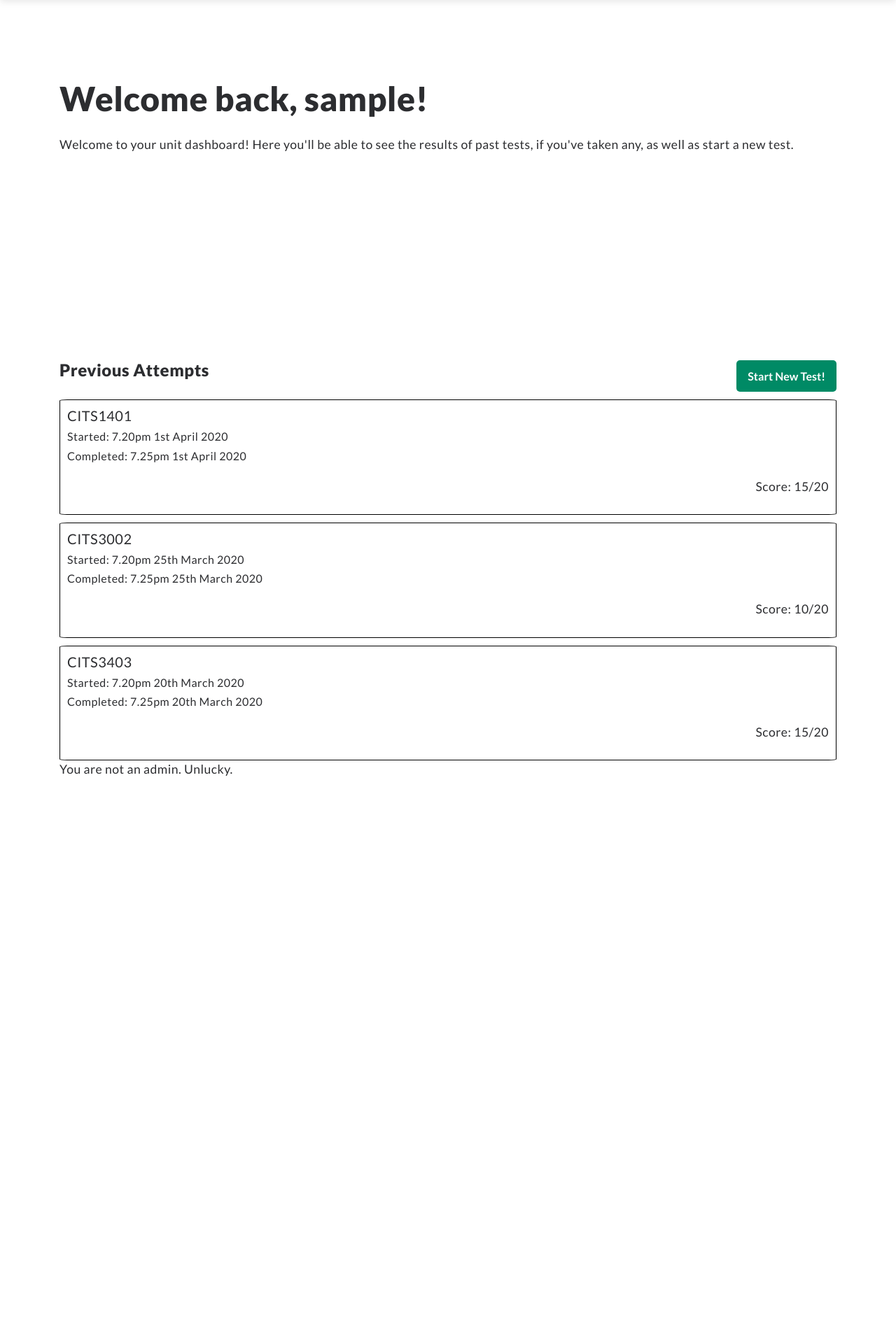
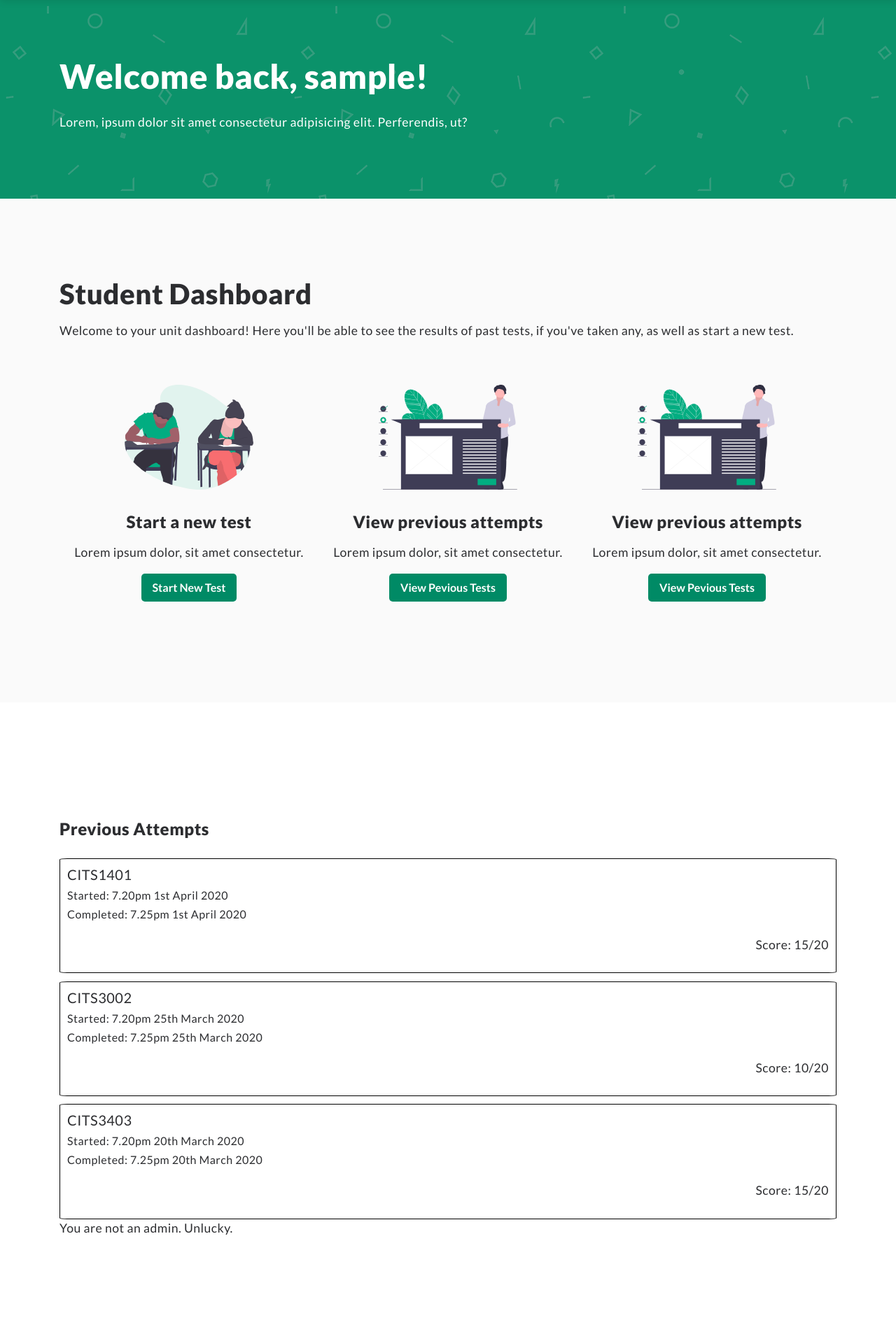
Before and after one commit to brucehow/examinaid, a Flask app: page /userprofile in a window 1280 px wide. Shown: the part 71-1968 px from the top of the page at 70% size. Before the commit the page ends 1180 px from the top, so only its background shows below. Run offline with Flask 2, Linux system fonts and the light colour scheme; the visitor is signed in with stand-in values (Sample User, id 1); data comes from the database, SQL or seed files in the repository; some libraries are stand-ins or nearby versions.

Commit message:
Add dashboard icons

```diff
--- a/app/static/css/userprofile.css
+++ b/app/static/css/userprofile.css
@@ -1,8 +1,23 @@
-/* Containers */
-#greeting {
-    margin-top: 3%;
+/* Images */
+img.thumbnail {
+  margin: 2rem 0;
+  height: 150px;
+  width: 200px;
 }
 
+/* Structuring */
+.dashboard {
+  margin: 2rem 0;
+}
+
+section.userprofile {
+  background-color: #0b926a;
+  background-image: url(../resources/texture-1.png);
+  color: white;
+  padding: 5rem 0;
+}
+
+/* Containers */
 .surveylist {
   border-bottom: black;
   margin-top: 5%;
--- a/app/templates/userprofile.html
+++ b/app/templates/userprofile.html
@@ -2,17 +2,46 @@
 
 {% block content %}
 
-<section>
+<section class="userprofile">
   <div class="container">
     <h1>Welcome back, {{ current_user.username }}!</h1>
+    <p>Lorem, ipsum dolor sit amet consectetur adipisicing elit. Perferendis, ut?</p>
+  </div>
+</section>
+
+</div>
+<section class="grey">
+  <div class="container">
+    <h2>Student Dashboard</h2>
     <p>Welcome to your unit dashboard! Here you'll be able to see the results of past tests, if you've taken any, as well as start a new test.</p>
+    <div class="row center dashboard">
+      <div class="col-md-4">
+        <img class="thumbnail" src="../static/resources/newtest.svg" alt="">
+        <h3>Start a new test</h3>
+        <p>Lorem ipsum dolor, sit amet consectetur.</p>
+        <button class="plain-btn sm green" onclick="window.location.href='/testform'">Start New Test</button>
+      </div>
+      <div class="col-md-4">
+        <img class="thumbnail" src="../static/resources/prevtest.svg" alt="">
+        <h3>View previous attempts</h3>
+        <p>Lorem ipsum dolor, sit amet consectetur.</p>
+        <button class="plain-btn sm green" onclick="window.location.href='/testform'">View Pevious Tests</button>
+      </div>
+      <div class="col-md-4">
+        <img class="thumbnail" src="../static/resources/prevtest.svg" alt="">
+        <h3>View previous attempts</h3>
+        <p>Lorem ipsum dolor, sit amet consectetur.</p>
+        <button class="plain-btn sm green" onclick="window.location.href='/testform'">View Pevious Tests</button>
+      </div>
+    </div>
+  </div>
 </section>
+
 <section>
   <div class="container">
     <div class="surveylist">
       <div id="newtestcontainer">
         <h3> Previous Attempts</h3>
-        <button class="plain-btn sm green" onclick="window.location.href='/testform'">Start New Test!</button>
       </div>
       <div id="listcontainer">
         <div class="window">
```
Also changed, not shown: app/static/resources/newtest.svg (added), app/static/resources/prevtest.svg (added). Lines whose indentation alone changed are shown as unchanged.
